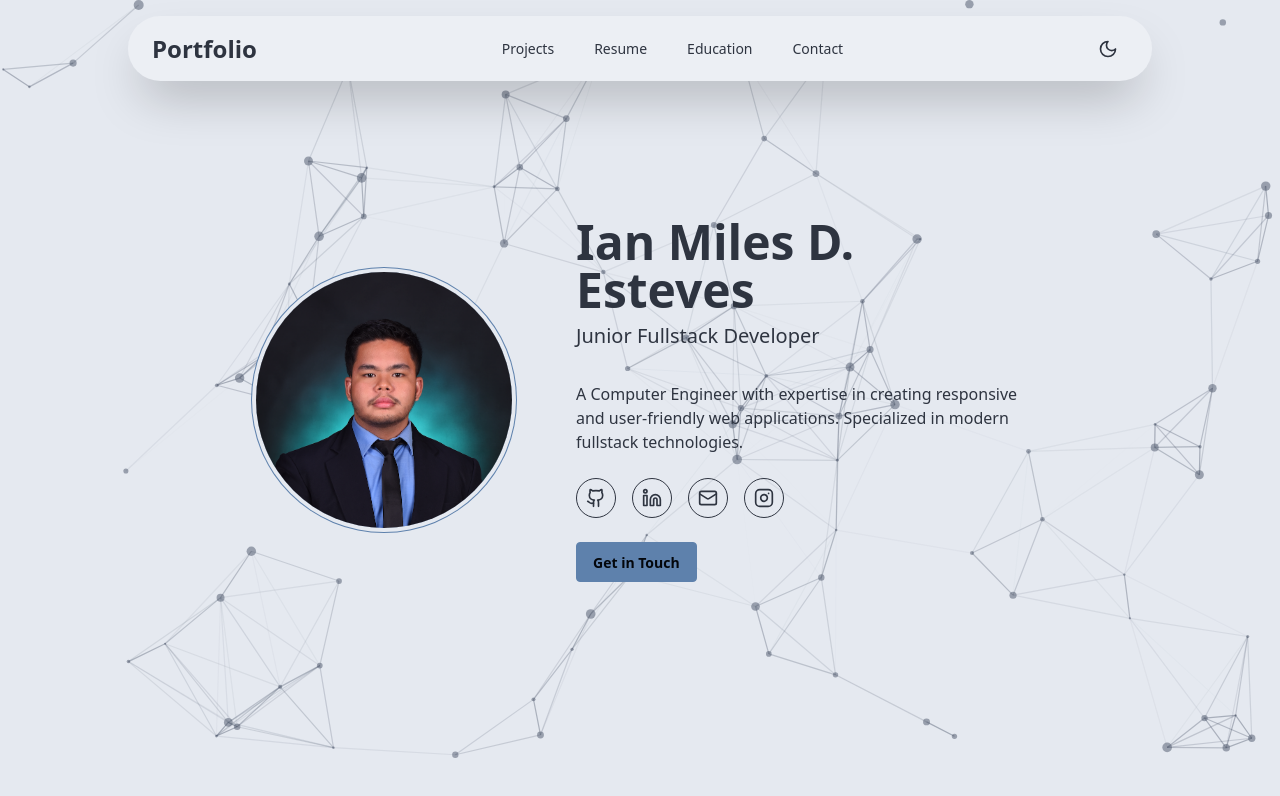
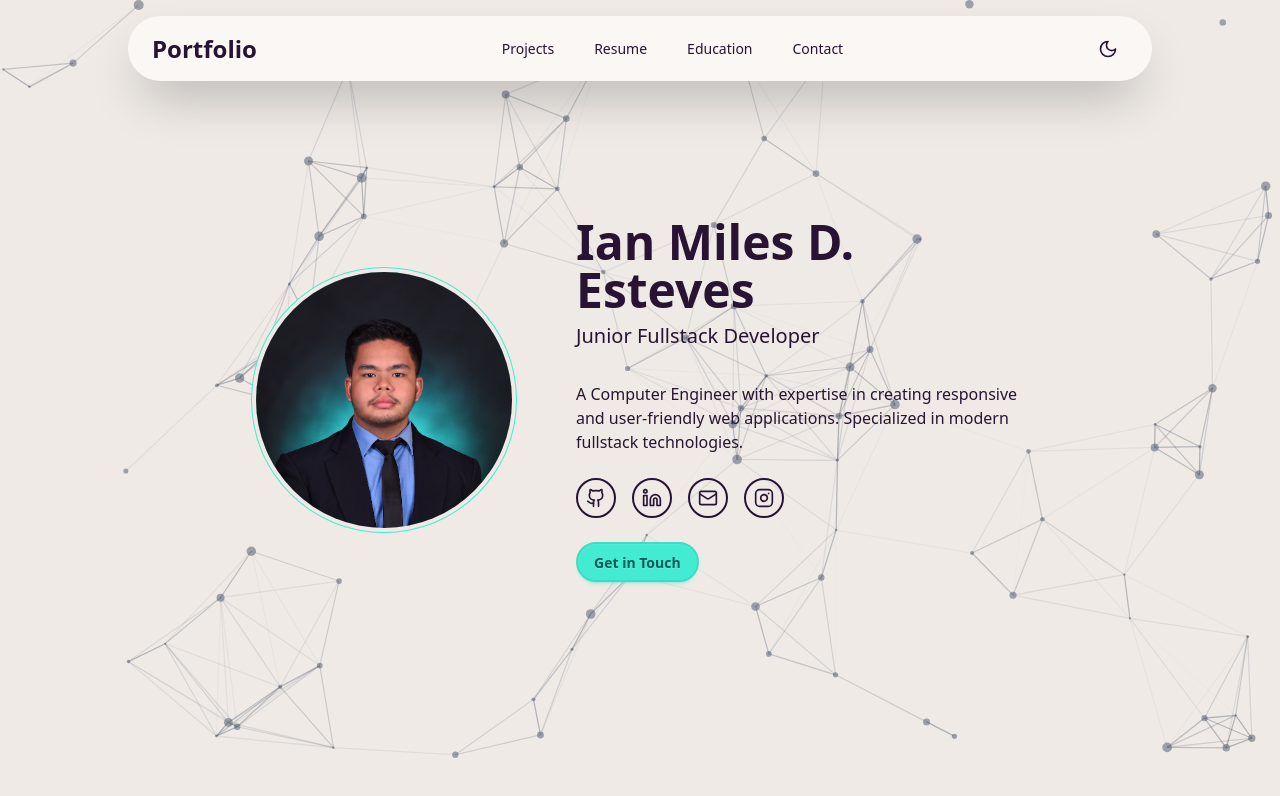
Before and after one commit to ianesteves0124/Portfolio, a React (Vite) app in the folder ui/: page / in a window 1280 px wide. Shown: the top 796 px of the page. Built offline with nearby package versions, Linux system fonts and the light colour scheme.

Commit message:
...
test deployment

```diff
--- a/ui/src/pages/Navbar.tsx
+++ b/ui/src/pages/Navbar.tsx
@@ -6,10 +6,10 @@ import { Link } from 'react-router-dom';
 
 export default function Navbar() {
   const [isMenuOpen, setIsMenuOpen] = useState(false);
-  const [theme, setTheme] = useState('nord');
+  const [theme, setTheme] = useState('cupcake');
 
   const toggleTheme = () => {
-    const newTheme = theme === 'nord' ? 'business' : 'nord';
+    const newTheme = theme === 'cupcake' ? 'dark' : 'cupcake';
     setTheme(newTheme);
     document.documentElement.setAttribute('data-theme', newTheme);
     localStorage.setItem('theme', newTheme);
@@ -17,21 +17,21 @@ export default function Navbar() {
 
   useEffect(() => {
     // Check if user has a saved preference
-    const savedTheme = localStorage.getItem('theme') as 'nord' | 'business' | null;
+    const savedTheme = localStorage.getItem('theme') as 'cupcake' | 'dark' | null;
 
     if (savedTheme) {
       setTheme(savedTheme);
       document.documentElement.setAttribute('data-theme', savedTheme);
     } else if (window.matchMedia && window.matchMedia('(prefers-color-scheme: light)').matches) {
       // If no saved preference, use system preference
-      setTheme('nord');
-      document.documentElement.setAttribute('data-theme', 'nord');
+      setTheme('cupcake');
+      document.documentElement.setAttribute('data-theme', 'cupcake');
     }
 
     // CLEAN UPßß
     return () => {
       setIsMenuOpen(false);
-      setTheme('nord');
+      setTheme('cupcake');
     };
   }, []);
 
@@ -77,7 +77,7 @@ export default function Navbar() {
         {/* Right Section: Theme + Title */}
         <div className='flex items-center gap-2'>
           <button onClick={toggleTheme} className='btn btn-circle btn-ghost'>
-            {theme === 'nord' ? <Moon size={20} /> : <Sun size={20} />}
+            {theme === 'cupcake' ? <Moon size={20} /> : <Sun size={20} />}
           </button>
         </div>
       </div>
@@ -86,7 +86,7 @@ export default function Navbar() {
       {isMenuOpen && (
         <>
           <div
-            className='fixed inset-0 bg-black/50 z-40 backdrop-blur-sm'
+            className='fixed inset-0 bg-dark/50 z-40 backdrop-blur-sm'
             onClick={() => {
               setTimeout(() => setIsMenuOpen(false), 300);
             }}
--- a/ui/src/styles/index.css
+++ b/ui/src/styles/index.css
@@ -1,7 +1,7 @@
 @import 'tailwindcss';
 
 @plugin "daisyui" {
-  themes: nord --default, business;
+  themes: cupcake --default, dark;
   base: true;
   styled: true;
   utils: true;
```
